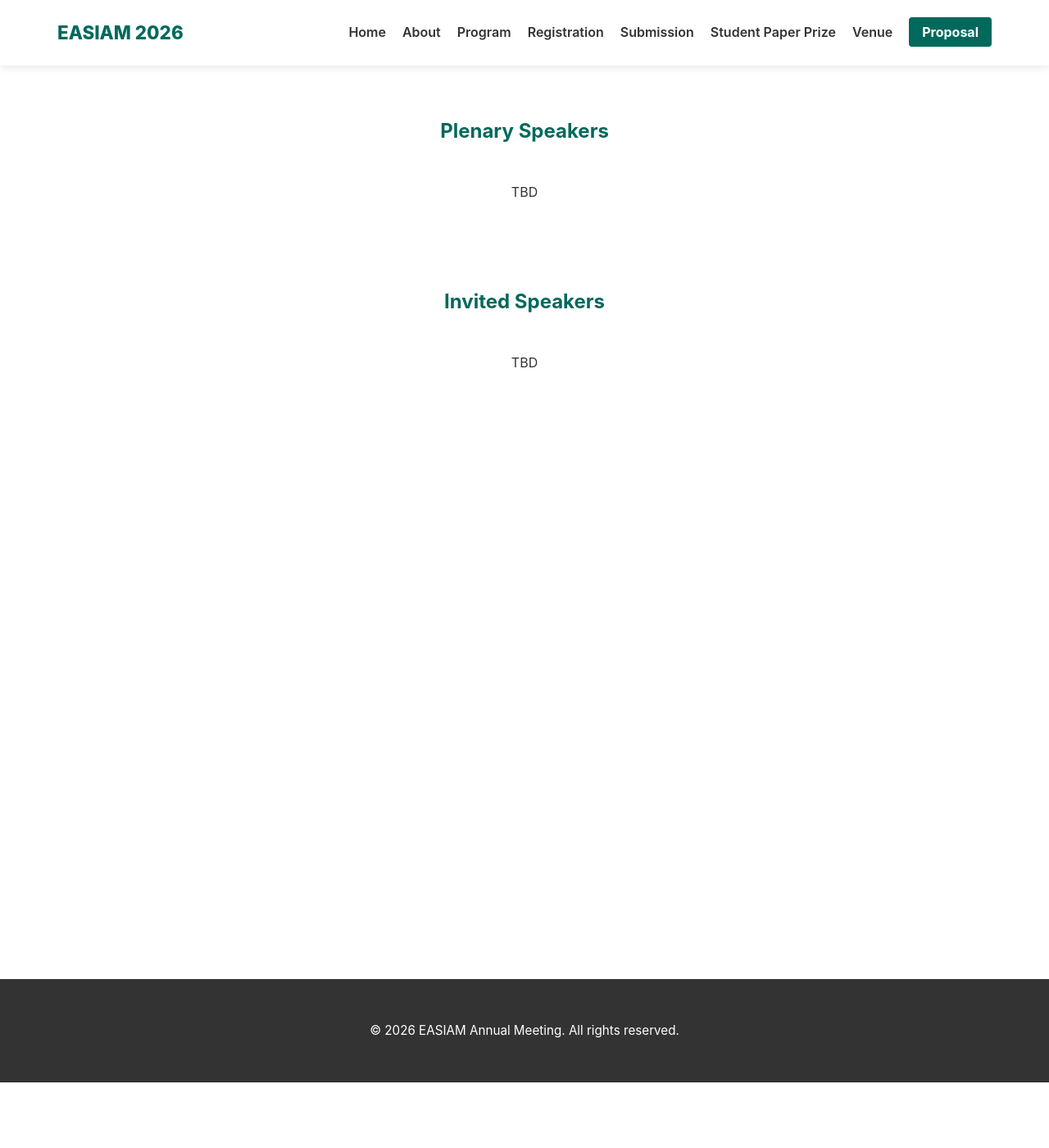
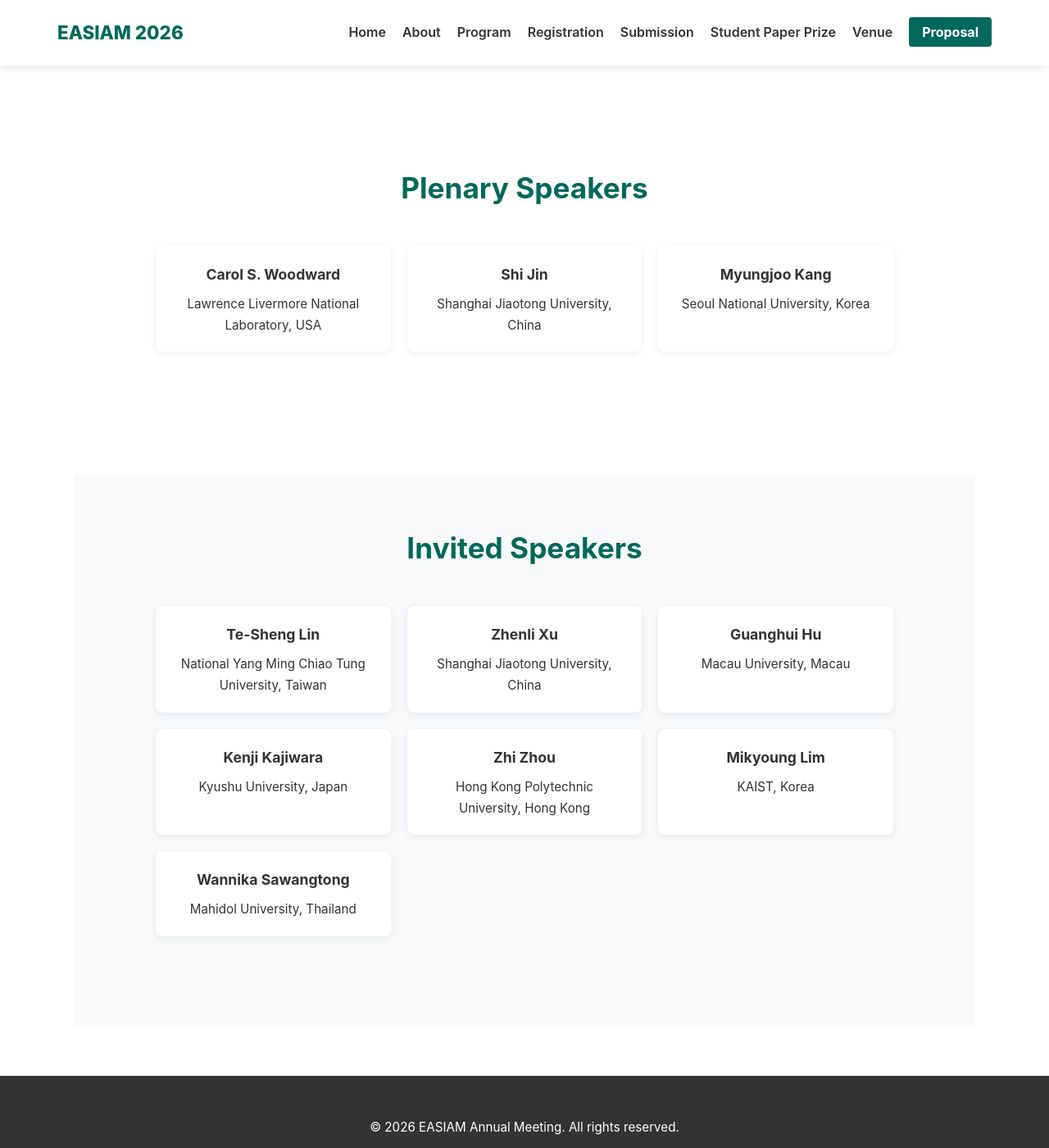
Before and after one commit to easiam26/easiam26.github.io, a Jekyll site: the page built from speakers.html, in a window 1280 px wide and 1400 px high. Shown: the whole window at 82% size. Built offline with Jekyll 4.4.1, drawn with Linux system fonts in a browser that asks for light colours.

Commit message:
Update Plenary and Invited speakers list

```diff
--- /dev/null
+++ b/_data/speakers.yml
@@ -0,0 +1,23 @@
+plenary:
+  - name: Carol S. Woodward
+    affiliation: Lawrence Livermore National Laboratory, USA
+  - name: Shi Jin
+    affiliation: Shanghai Jiaotong University, China
+  - name: Myungjoo Kang
+    affiliation: Seoul National University, Korea
+
+invited:
+  - name: Te-Sheng Lin
+    affiliation: National Yang Ming Chiao Tung University, Taiwan
+  - name: Zhenli Xu
+    affiliation: Shanghai Jiaotong University, China
+  - name: Guanghui Hu
+    affiliation: Macau University, Macau
+  - name: Kenji Kajiwara
+    affiliation: Kyushu University, Japan
+  - name: Zhi Zhou
+    affiliation: Hong Kong Polytechnic University, Hong Kong
+  - name: Mikyoung Lim
+    affiliation: KAIST, Korea
+  - name: Wannika Sawangtong
+    affiliation: Mahidol University, Thailand
--- a/minisymposiums.html
+++ b/minisymposiums.html
@@ -5,5 +5,5 @@
 
 <main class="container" style="padding: 60px 0;">
     <h2 id="minisymposium" style="margin-bottom:40px; color:var(--primary-color);">Mini-symposiums</h2>
-    <p style="text-align:center;">Call for mini-symposiums will be announced soon.</p>
+    <p style="text-align:center;"></p>
 </main>
--- a/speakers.html
+++ b/speakers.html
@@ -4,9 +4,35 @@
 ---
 
 <main class="container" style="padding: 60px 0;">
-    <h2 id="plenary" style="margin-bottom:40px; color:var(--primary-color);">Plenary Speakers</h2>
-    <p style="text-align:center;">TBD</p>
+    <section id="plenary" class="section">
+        <h2 class="section-title">Plenary Speakers</h2>
+        <div class="committee-group">
+            <div class="committee-grid">
+                {% for main_speaker in site.data.speakers.plenary %}
+                <div class="member-card">
+                    <div class="member-info">
+                        <h4>{{ main_speaker.name }}</h4>
+                        <p>{{ main_speaker.affiliation }}</p>
+                    </div>
+                </div>
+                {% endfor %}
+            </div>
+        </div>
+    </section>
 
-    <h2 id="invited" style="margin-top:100px; margin-bottom:40px; color:var(--primary-color);">Invited Speakers</h2>
-    <p style="text-align:center;">TBD</p>
+    <section id="invited" class="section bg-light" style="margin-top: 40px;">
+        <h2 class="section-title">Invited Speakers</h2>
+        <div class="committee-group">
+            <div class="committee-grid">
+                {% for speaker in site.data.speakers.invited %}
+                <div class="member-card">
+                    <div class="member-info">
+                        <h4>{{ speaker.name }}</h4>
+                        <p>{{ speaker.affiliation }}</p>
+                    </div>
+                </div>
+                {% endfor %}
+            </div>
+        </div>
+    </section>
 </main>
```
